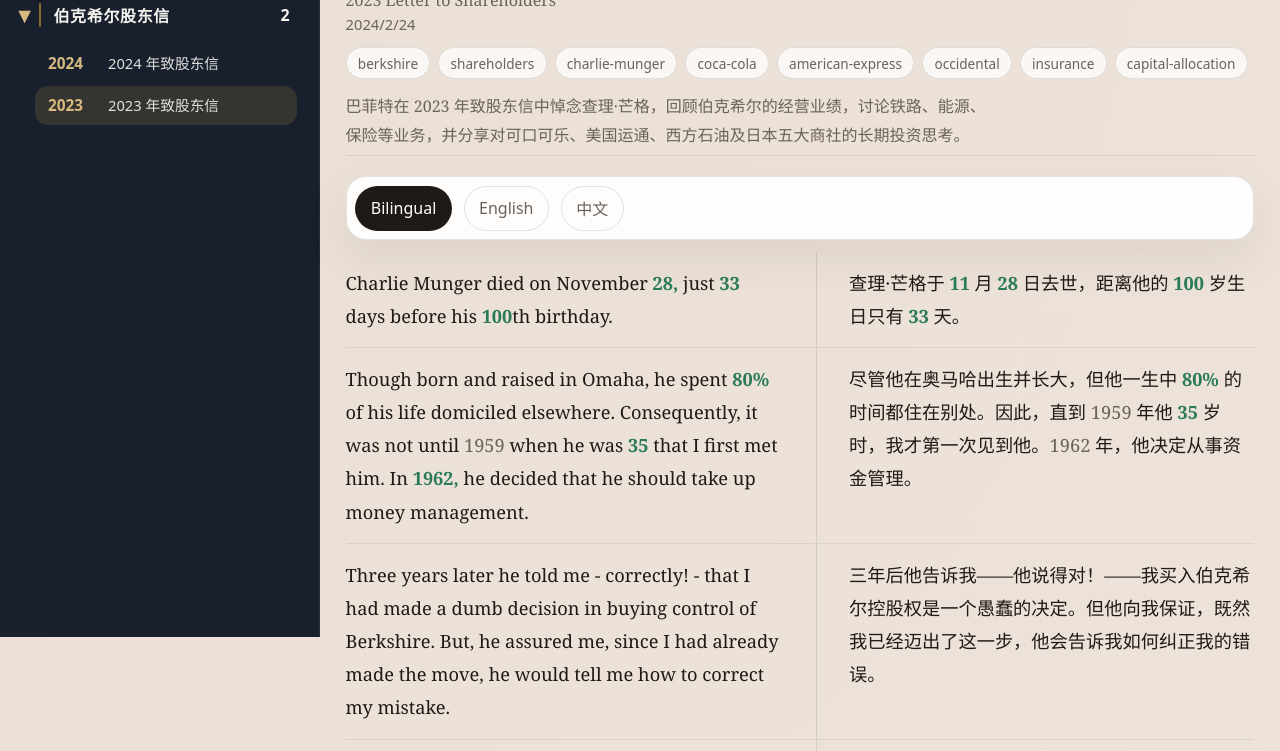
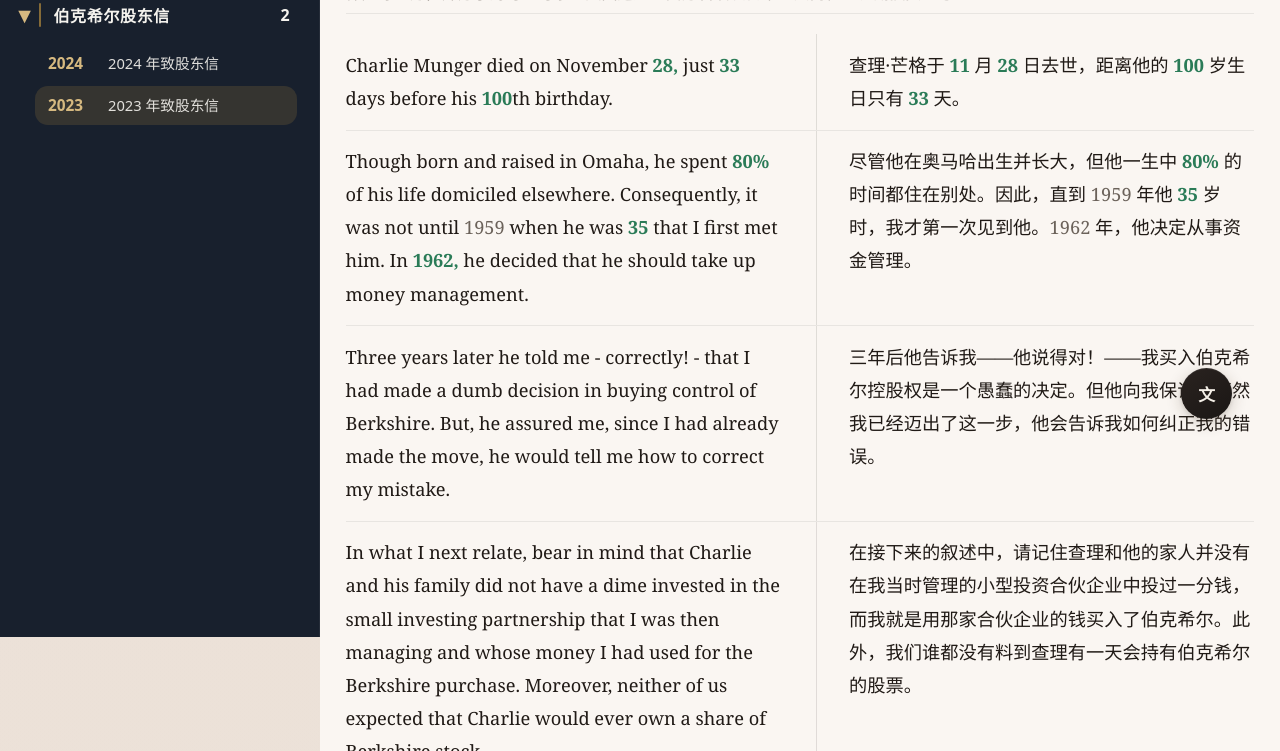
Before and after one commit to ShaunZh/buffett-letters, an Astro site: page /letters/2023-letter/ in a window 1280 px wide. Shown: the part 163-914 px from the top of the page. Built offline with nearby package versions, Linux system fonts and the light colour scheme; Astro itself is replaced by a stand-in of ours.

Commit message:
Refactor language toggle to a floating action button (FAB) with improved accessibility and styling. Update layout structure in BaseLayout.astro and adjust global styles for new components. Remove unused code in renderRichText.js and clean up comments in letter detail page.

```diff
--- a/src/components/ViewModeToggle.astro
+++ b/src/components/ViewModeToggle.astro
@@ -1,17 +1,39 @@
-<div class="view-mode-toggle" data-view-mode-toggle>
-  <button type="button" class="view-mode-toggle__button is-active" data-view-mode-trigger="bilingual">
-    Bilingual
+<div class="lang-fab" data-lang-fab>
+  <button
+    type="button"
+    class="lang-fab__trigger"
+    data-lang-trigger
+    aria-label="切换语言显示模式"
+    aria-expanded="false"
+  >
+    <span class="lang-fab__icon" data-lang-icon>文</span>
+    <span class="lang-fab__ring"></span>
   </button>
-  <button type="button" class="view-mode-toggle__button" data-view-mode-trigger="en">
-    English
-  </button>
-  <button type="button" class="view-mode-toggle__button" data-view-mode-trigger="zh">
-    中文
-  </button>
+
+  <div class="lang-fab__menu" data-lang-menu aria-hidden="true">
+    <button type="button" class="lang-fab__option is-active" data-view-mode-trigger="bilingual">
+      <span class="lang-fab__label">双语</span>
+      <span class="lang-fab__hint">Bilingual</span>
+    </button>
+    <button type="button" class="lang-fab__option" data-view-mode-trigger="en">
+      <span class="lang-fab__label">English</span>
+      <span class="lang-fab__hint">英文</span>
+    </button>
+    <button type="button" class="lang-fab__option" data-view-mode-trigger="zh">
+      <span class="lang-fab__label">中文</span>
+      <span class="lang-fab__hint">Chinese</span>
+    </button>
+  </div>
 </div>
 
 <script>
   const modes = ["bilingual", "en", "zh"];
+
+  const iconMap = {
+    bilingual: "文",
+    en: "En",
+    zh: "中",
+  };
 
   function applyViewMode(mode) {
     const safeMode = modes.includes(mode) ? mode : "bilingual";
@@ -23,6 +45,9 @@
       button.setAttribute("aria-pressed", String(isActive));
     });
 
+    const icon = document.querySelector("[data-lang-icon]");
+    if (icon) icon.textContent = iconMap[safeMode];
+
     window.localStorage.setItem("preferred-letter-view-mode", safeMode);
   }
 
@@ -30,10 +55,41 @@
     const preferredMode = window.localStorage.getItem("preferred-letter-view-mode") || "bilingual";
     applyViewMode(preferredMode);
 
+    const fab = document.querySelector("[data-lang-fab]");
+    const trigger = document.querySelector("[data-lang-trigger]");
+    const menu = document.querySelector("[data-lang-menu]");
+
+    if (!fab || !trigger || !menu) return;
+
+    let isOpen = false;
+
+    function toggleMenu(open) {
+      isOpen = open;
+      trigger.setAttribute("aria-expanded", String(open));
+      menu.setAttribute("aria-hidden", String(!open));
+      fab.classList.toggle("is-open", open);
+    }
+
+    trigger.addEventListener("click", () => toggleMenu(!isOpen));
+
     document.querySelectorAll("[data-view-mode-trigger]").forEach((button) => {
       button.addEventListener("click", () => {
         applyViewMode(button.dataset.viewModeTrigger);
+        toggleMenu(false);
       });
+    });
+
+    document.addEventListener("click", (e) => {
+      if (isOpen && !fab.contains(e.target)) {
+        toggleMenu(false);
+      }
+    });
+
+    document.addEventListener("keydown", (e) => {
+      if (e.key === "Escape" && isOpen) {
+        toggleMenu(false);
+        trigger.focus();
+      }
     });
   }
 
--- a/src/layouts/BaseLayout.astro
+++ b/src/layouts/BaseLayout.astro
@@ -61,7 +61,9 @@
       </aside>
 
       <main class="page-shell">
-        <slot />
+        <div class="page-shell__inner">
+          <slot />
+        </div>
       </main>
     </div>
   </body>
--- a/src/pages/letters/[slug].astro
+++ b/src/pages/letters/[slug].astro
@@ -25,25 +25,22 @@
     <a class="back-link" href="/">← 返回首页</a>
 
     <header class="letter-detail__header">
-      <p class="letter-detail__eyebrow">{entry.data.type}</p>
+      <!-- <p class="letter-detail__eyebrow">{entry.data.type}</p> -->
       <h1 class="letter-detail__title">{entry.data.title_zh}</h1>
-      <p class="letter-detail__subtitle">{entry.data.title}</p>
 
-      <div class="letter-detail__meta">
+      <!-- <div class="letter-detail__meta">
         <time datetime={entry.data.date.toISOString()}>{entry.data.date.toLocaleDateString("zh-CN")}</time>
         <div class="tag-list">
           {entry.data.tags.map((tag) => (
             <a class="tag-chip tag-chip--interactive" href={`/tags/${tag}/`}>{tag}</a>
           ))}
         </div>
-      </div>
+      </div> -->
 
       {entry.data.summary && <p class="letter-detail__summary">{entry.data.summary}</p>}
     </header>
 
-    <section class="reader-toolbar" aria-label="View mode controls">
-      <ViewModeToggle />
-    </section>
+    <ViewModeToggle />
 
     <section class="letter-blocks" aria-label="Letter content blocks">
       {blocks.map((block) => (
--- a/src/styles/global.css
+++ b/src/styles/global.css
@@ -243,6 +243,11 @@
 }
 
 .page-shell {
+  min-height: 100vh;
+  background: #faf6f2;
+}
+
+.page-shell__inner {
   width: min(100%, 1320px);
   margin: 0 auto;
   padding: 1rem 1.6rem 2.5rem;
@@ -373,27 +378,170 @@
   padding: 0.55rem;
 }
 
-.view-mode-toggle {
+/* ─────────────────────────────────────────────────────────────────
+   Language FAB (Floating Action Button)
+   ───────────────────────────────────────────────────────────────── */
+.lang-fab {
+  position: fixed;
+  right: 1.5rem;
+  bottom: 1.5rem;
+  z-index: 100;
   display: flex;
-  flex-wrap: wrap;
-  gap: 0.75rem;
+  flex-direction: column;
+  align-items: center;
+  gap: 0.6rem;
 }
 
-.view-mode-toggle__button {
-  border: 1px solid var(--border);
-  background: transparent;
-  color: var(--muted);
-  border-radius: 999px;
-  padding: 0.58rem 0.9rem;
-  font: inherit;
-  font-family: ui-sans-serif, system-ui, sans-serif;
+.lang-fab__trigger {
+  position: relative;
+  width: 3.2rem;
+  height: 3.2rem;
+  border: none;
+  border-radius: 50%;
+  background: linear-gradient(145deg, #2a2320, #1a1614);
+  color: #f5f0e8;
+  font-family: Georgia, "Times New Roman", serif;
+  font-size: 1.05rem;
+  font-weight: 600;
   cursor: pointer;
+  box-shadow:
+    0 4px 16px rgba(55, 40, 20, 0.2),
+    0 2px 4px rgba(55, 40, 20, 0.1),
+    inset 0 1px 0 rgba(255, 255, 255, 0.06);
+  transition: transform 0.25s cubic-bezier(0.34, 1.56, 0.64, 1), box-shadow 0.25s ease;
 }
 
-.view-mode-toggle__button.is-active {
+.lang-fab__trigger:hover {
+  transform: scale(1.08);
+  box-shadow:
+    0 6px 24px rgba(55, 40, 20, 0.25),
+    0 3px 6px rgba(55, 40, 20, 0.15),
+    inset 0 1px 0 rgba(255, 255, 255, 0.08);
+}
+
+.lang-fab__trigger:focus-visible {
+  outline: 2px solid var(--accent);
+  outline-offset: 3px;
+}
+
+.lang-fab__icon {
+  position: relative;
+  z-index: 1;
+  transition: transform 0.3s ease;
+}
+
+.lang-fab.is-open .lang-fab__icon {
+  transform: rotate(15deg);
+}
+
+.lang-fab__ring {
+  position: absolute;
+  inset: -4px;
+  border-radius: 50%;
+  border: 1.5px solid rgba(138, 75, 47, 0.4);
+  opacity: 0;
+  transform: scale(0.85);
+  transition: opacity 0.3s ease, transform 0.3s ease;
+}
+
+.lang-fab.is-open .lang-fab__ring {
+  opacity: 1;
+  transform: scale(1);
+}
+
+.lang-fab__menu {
+  display: flex;
+  flex-direction: column;
+  gap: 0.4rem;
+  opacity: 0;
+  visibility: hidden;
+  transform: translateY(8px) scale(0.95);
+  transform-origin: bottom center;
+  transition:
+    opacity 0.2s ease,
+    visibility 0.2s ease,
+    transform 0.25s cubic-bezier(0.34, 1.56, 0.64, 1);
+}
+
+.lang-fab.is-open .lang-fab__menu {
+  opacity: 1;
+  visibility: visible;
+  transform: translateY(0) scale(1);
+}
+
+.lang-fab__option {
+  display: flex;
+  flex-direction: column;
+  align-items: center;
+  padding: 0.6rem 1.1rem;
+  border: 1px solid var(--border);
+  border-radius: 10px;
+  background: var(--surface-strong);
+  color: var(--muted);
+  cursor: pointer;
+  box-shadow: 0 2px 8px rgba(55, 40, 20, 0.06);
+  transition:
+    background 0.15s ease,
+    border-color 0.15s ease,
+    color 0.15s ease,
+    transform 0.2s cubic-bezier(0.34, 1.56, 0.64, 1);
+  animation: slideUp 0.3s cubic-bezier(0.34, 1.56, 0.64, 1) backwards;
+}
+
+.lang-fab__option:nth-child(1) { animation-delay: 0ms; }
+.lang-fab__option:nth-child(2) { animation-delay: 40ms; }
+.lang-fab__option:nth-child(3) { animation-delay: 80ms; }
+
+@keyframes slideUp {
+  from {
+    opacity: 0;
+    transform: translateY(12px);
+  }
+}
+
+.lang-fab__option:hover {
+  background: #f0e6dc;
+  border-color: rgba(138, 75, 47, 0.35);
+  color: var(--accent);
+  transform: translateX(-4px);
+}
+
+.lang-fab__option:focus-visible {
+  outline: 2px solid var(--accent);
+  outline-offset: 2px;
+}
+
+.lang-fab__option.is-active {
+  background: linear-gradient(145deg, var(--accent), #7a3f28);
   border-color: transparent;
-  background: var(--text);
   color: #fff;
+  box-shadow: 0 3px 12px rgba(138, 75, 47, 0.3);
+}
+
+.lang-fab__option.is-active .lang-fab__hint {
+  color: rgba(255, 255, 255, 0.7);
+}
+
+.lang-fab__label {
+  font-family: Georgia, "Times New Roman", serif;
+  font-size: 0.95rem;
+  font-weight: 600;
+  line-height: 1.2;
+}
+
+.lang-fab__hint {
+  font-family: ui-sans-serif, system-ui, sans-serif;
+  font-size: 0.7rem;
+  letter-spacing: 0.03em;
+  text-transform: uppercase;
+  color: var(--muted);
+  margin-top: 0.15rem;
+  opacity: 0.8;
+  transition: color 0.15s ease;
+}
+
+.lang-fab__option:hover .lang-fab__hint {
+  opacity: 1;
 }
 
 .letter-block__body {
@@ -593,6 +741,10 @@
   }
 
   .page-shell {
+    min-height: auto;
+  }
+
+  .page-shell__inner {
     padding: 0.9rem 1rem 2rem;
   }
 
```
Also changed, not shown: src/lib/renderRichText.js.
